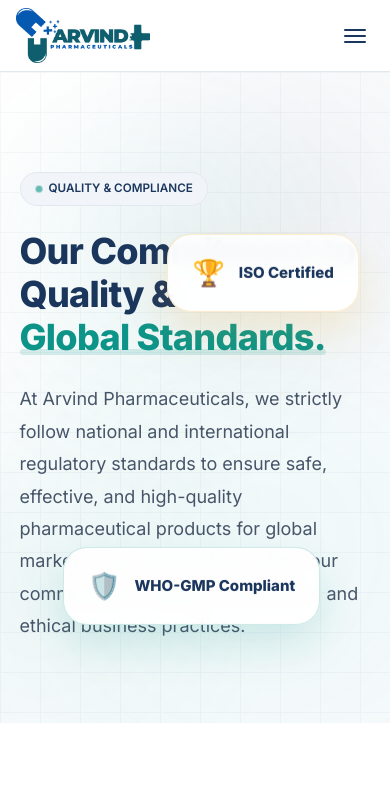
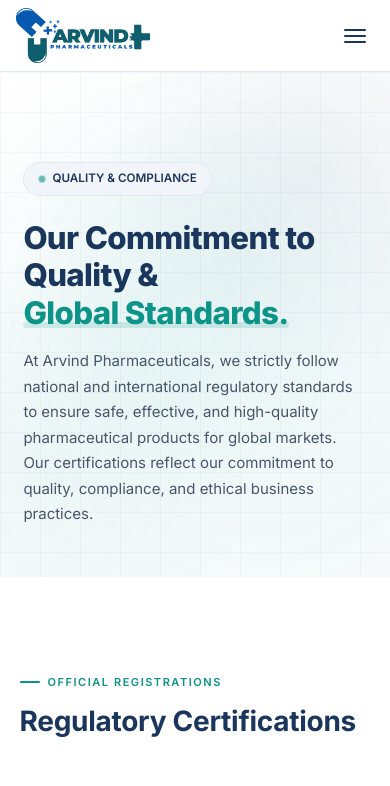
Before and after one commit to bizleap1/Arvind-Pharmaceuticals-, a React (Vite) app: page /certifications in a window 390 px wide. Shown: the top 786 px of the page. Built offline with nearby package versions, Linux system fonts and the light colour scheme.

Commit message:
Fix CTA heading visibility; Mobile responsive hero sections

```diff
--- a/src/index.css
+++ b/src/index.css
@@ -681,3 +681,38 @@
 .fade-in:nth-child(3) { transition-delay: 0.2s; }
 .fade-in:nth-child(4) { transition-delay: 0.3s; }
 .fade-in:nth-child(5) { transition-delay: 0.4s; }
+
+/* ─── CERTIFICATIONS & RESPONSIBILITY HERO MOBILE ─── */
+@media (max-width: 768px) {
+  /* Hide floating badges on mobile to avoid overlap */
+  .hero-floating-badge { display: none !important; }
+
+  /* Certifications hero */
+  #certifications-hero-section,
+  .certifications-hero-section,
+  .responsibility-hero-section {
+    padding: 100px 5vw 60px !important;
+    min-height: auto !important;
+    justify-content: flex-start !important;
+  }
+
+  /* Tighten hero text on mobile */
+  .certifications-hero-section h1,
+  .responsibility-hero-section h1 {
+    font-size: clamp(28px, 8vw, 40px) !important;
+    margin-bottom: 16px !important;
+  }
+
+  .certifications-hero-section p,
+  .responsibility-hero-section p {
+    font-size: 15px !important;
+    line-height: 1.7 !important;
+  }
+}
+
+@media (max-width: 480px) {
+  .certifications-hero-section,
+  .responsibility-hero-section {
+    padding: 90px 6vw 50px !important;
+  }
+}
--- a/src/pages/Certifications.jsx
+++ b/src/pages/Certifications.jsx
@@ -19,7 +19,7 @@
     <div style={{ paddingBottom: '80px' }}>
 
       {/* ─── HERO SECTION ─── */}
-      <section style={{
+      <section className="certifications-hero-section" style={{
         position: 'relative',
         padding: '100px 5vw 80px',
         background: 'linear-gradient(135deg, white 0%, var(--gray-50) 100%)',
@@ -55,11 +55,11 @@
         </div>
 
         {/* Floating engaging interactive elements */}
-        <div style={{ position: 'absolute', top: '25%', right: '8%', background: 'rgba(255,255,255,0.95)', backdropFilter: 'blur(10px)', padding: '16px 24px', borderRadius: '24px', boxShadow: '0 20px 40px rgba(245,158,11,0.15)', border: '1px solid rgba(245,158,11,0.2)', animation: 'floatBadge 6s infinite ease-in-out', zIndex: 2, display: 'flex', alignItems: 'center', gap: '14px' }}>
+        <div className="hero-floating-badge" style={{ position: 'absolute', top: '25%', right: '8%', background: 'rgba(255,255,255,0.95)', backdropFilter: 'blur(10px)', padding: '16px 24px', borderRadius: '24px', boxShadow: '0 20px 40px rgba(245,158,11,0.15)', border: '1px solid rgba(245,158,11,0.2)', animation: 'floatBadge 6s infinite ease-in-out', zIndex: 2, display: 'flex', alignItems: 'center', gap: '14px' }}>
            <div style={{ fontSize: '26px' }}>🏆</div>
            <div style={{ color: 'var(--primary)', fontWeight: '800', fontSize: '15px' }}>ISO Certified</div>
         </div>
-        <div style={{ position: 'absolute', bottom: '15%', right: '18%', background: 'rgba(255,255,255,0.95)', backdropFilter: 'blur(10px)', padding: '16px 24px', borderRadius: '24px', boxShadow: '0 20px 40px rgba(13,148,136,0.15)', border: '1px solid rgba(13,148,136,0.2)', animation: 'floatBadgeAlt 7s infinite ease-in-out', zIndex: 2, display: 'flex', alignItems: 'center', gap: '14px' }}>
+        <div className="hero-floating-badge" style={{ position: 'absolute', bottom: '15%', right: '18%', background: 'rgba(255,255,255,0.95)', backdropFilter: 'blur(10px)', padding: '16px 24px', borderRadius: '24px', boxShadow: '0 20px 40px rgba(13,148,136,0.15)', border: '1px solid rgba(13,148,136,0.2)', animation: 'floatBadgeAlt 7s infinite ease-in-out', zIndex: 2, display: 'flex', alignItems: 'center', gap: '14px' }}>
            <div style={{ fontSize: '26px' }}>🛡️</div>
            <div style={{ color: 'var(--primary)', fontWeight: '800', fontSize: '15px' }}>WHO-GMP Compliant</div>
         </div>
@@ -277,7 +277,7 @@
               <FileCheck size={32} color="white" />
             </div>
           </div>
-          <h2 style={{ fontFamily: 'var(--font-display)', fontSize: 'clamp(24px, 4vw, 36px)', marginBottom: '20px', fontWeight: '800' }}>
+          <h2 style={{ fontFamily: 'var(--font-display)', fontSize: 'clamp(24px, 4vw, 36px)', marginBottom: '20px', fontWeight: '800', color: 'white' }}>
             Need Detailed Regulatory Documentation?
           </h2>
           <p style={{ fontSize: '17px', color: 'rgba(255,255,255,0.75)', marginBottom: '40px', maxWidth: '600px', marginInline: 'auto' }}>
--- a/src/pages/Responsibility.jsx
+++ b/src/pages/Responsibility.jsx
@@ -16,7 +16,7 @@
   return (
     <div style={{ overflow: 'hidden' }}>
       {/* ─── ENHANCED HERO ─── */}
-      <section style={{
+      <section className="responsibility-hero-section" style={{
         position: 'relative',
         padding: '100px 5vw 60px',
         background: 'linear-gradient(135deg, white 0%, var(--gray-50) 100%)',
@@ -52,11 +52,11 @@
         </div>
 
         {/* Floating engaging interactive elements */}
-        <div style={{ position: 'absolute', top: '20%', right: '8%', background: 'rgba(255,255,255,0.95)', backdropFilter: 'blur(10px)', padding: '16px 24px', borderRadius: '24px', boxShadow: '0 20px 40px rgba(13,148,136,0.15)', border: '1px solid rgba(13,148,136,0.2)', animation: 'floatBadge 6s infinite ease-in-out', zIndex: 2, display: 'flex', alignItems: 'center', gap: '14px' }}>
+        <div className="hero-floating-badge" style={{ position: 'absolute', top: '20%', right: '8%', background: 'rgba(255,255,255,0.95)', backdropFilter: 'blur(10px)', padding: '16px 24px', borderRadius: '24px', boxShadow: '0 20px 40px rgba(13,148,136,0.15)', border: '1px solid rgba(13,148,136,0.2)', animation: 'floatBadge 6s infinite ease-in-out', zIndex: 2, display: 'flex', alignItems: 'center', gap: '14px' }}>
            <div style={{ fontSize: '26px' }}>🌍</div>
            <div style={{ color: 'var(--primary)', fontWeight: '800', fontSize: '15px' }}>Global Impact</div>
         </div>
-        <div style={{ position: 'absolute', bottom: '15%', right: '18%', background: 'rgba(255,255,255,0.95)', backdropFilter: 'blur(10px)', padding: '16px 24px', borderRadius: '24px', boxShadow: '0 20px 40px rgba(27,54,93,0.12)', border: '1px solid rgba(27,54,93,0.15)', animation: 'floatBadgeAlt 7s infinite ease-in-out', zIndex: 2, display: 'flex', alignItems: 'center', gap: '14px' }}>
+        <div className="hero-floating-badge" style={{ position: 'absolute', bottom: '15%', right: '18%', background: 'rgba(255,255,255,0.95)', backdropFilter: 'blur(10px)', padding: '16px 24px', borderRadius: '24px', boxShadow: '0 20px 40px rgba(27,54,93,0.12)', border: '1px solid rgba(27,54,93,0.15)', animation: 'floatBadgeAlt 7s infinite ease-in-out', zIndex: 2, display: 'flex', alignItems: 'center', gap: '14px' }}>
            <div style={{ fontSize: '26px' }}>🛡️</div>
            <div style={{ color: 'var(--primary)', fontWeight: '800', fontSize: '15px' }}>True Integrity</div>
         </div>
```
